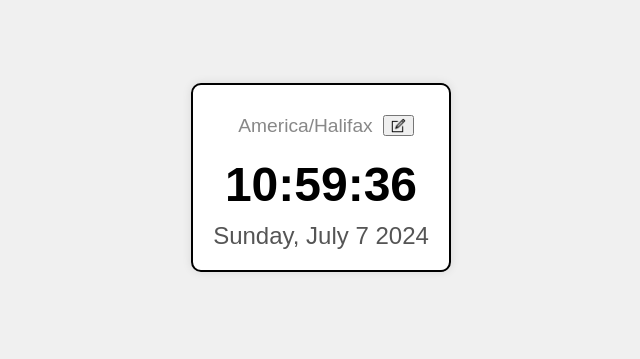
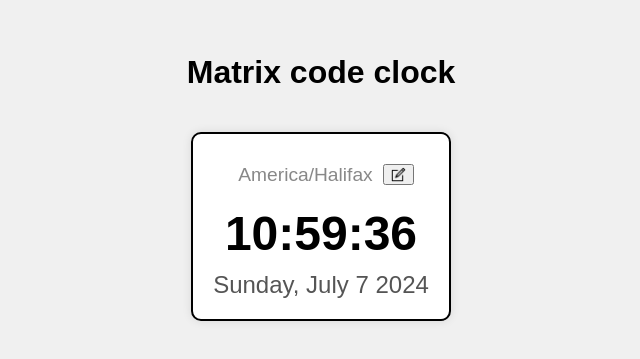
Before and after one commit to elias117/matrix-code-clock, a website built with webpack: page html/index.html in a window 1280 px wide. Shown: the part 223-582 px from the top of the page, without its empty margins (319-959 px from the left). Built offline with nearby package versions, Linux system fonts and the light colour scheme; what micromodal would draw is missing.

Commit message:
Made a title

```diff
--- a/css/style.css
+++ b/css/style.css
@@ -1,11 +1,16 @@
 body {
     display: flex;
     justify-content: center;
+    flex-direction: column;
     align-items: center;
     height: 100vh;
     margin: 0;
     background-color: #f0f0f0;
     font-family: Arial, sans-serif;
+}
+.title{
+    margin-bottom: 20px;
+
 }
 
 .clock-container {
--- a/html/index.html
+++ b/html/index.html
@@ -8,6 +8,7 @@
         <script src="../dist/bundle.js"></script>
     </head>
     <body>
+        <div class="title"><h1>Matrix code clock</h1></div>
         <div class="clock-container">
             <div class="timezone-row">
                 <div class="timezone" id="tz"></div>
```
